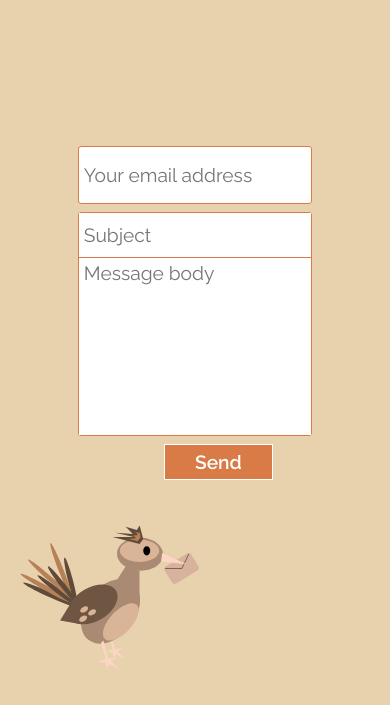
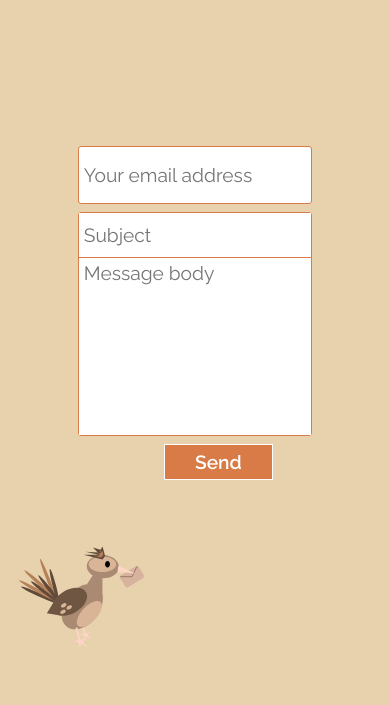
Before and after one commit to IsabellaCapriotti/PortfolioWebsite, a plain HTML site: page contact.html in a window 390 px wide. Shown: the part 101-806 px from the top of the page. Drawn offline with Linux system fonts and the light colour scheme.

Commit message:
Added page icon

```diff
--- a/contact.html
+++ b/contact.html
@@ -2,6 +2,7 @@
 <html lang="en">
 <head>
     <title>Contact Me</title>
+    <link rel="icon" href="sunIcon.ico">
     <meta name="viewport" content="width=device-width, initial-scale=1.0">
     <link rel="stylesheet" href="contactStyles.css">
     <link rel="preconnect" href="https://fonts.gstatic.com">
--- a/contactStyles.css
+++ b/contactStyles.css
@@ -166,7 +166,7 @@ form{
 
     .roadrunner{
         height: 35vh;
-        width: 50vw;
+        width: 35vw;
     }
 
     .contactLabel{
```
Also changed, not shown: about.html (+1 -0 lines), index.html (+1 -0 lines), projects.html (+1 -0 lines), sunIcon.ico (added).
